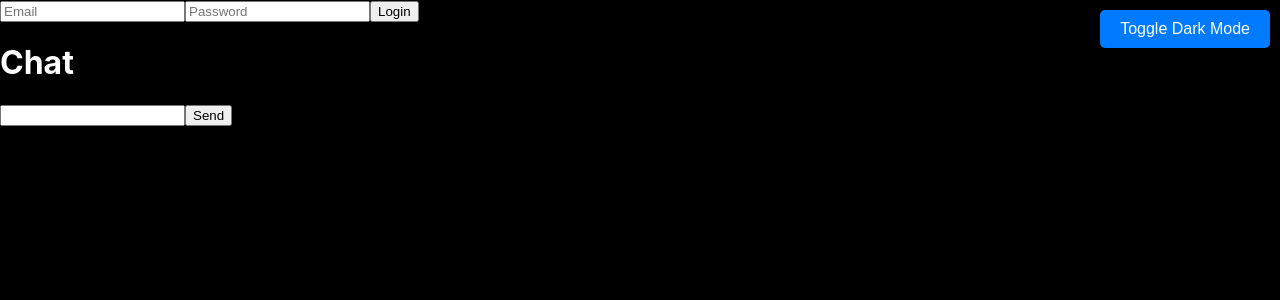
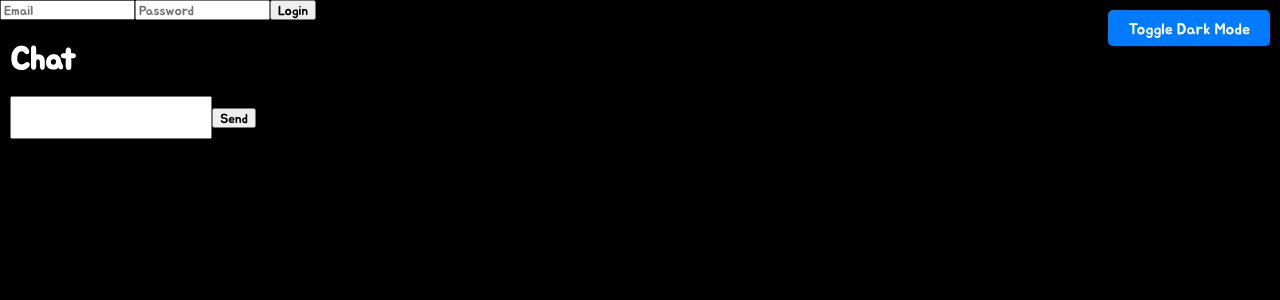
Before and after one commit to alsrl8/davinci_front, a React (Create React App) app: page / in a window 1280 px wide. Shown: the top 300 px of the page. Built offline with nearby package versions, Linux system fonts and the light colour scheme.

Commit message:
Font 적용

```diff
--- /dev/null
+++ b/src/components/Chat/Chat.css
@@ -0,0 +1,8 @@
+.chat-container {
+    margin-left: 10px;
+}
+
+.chat-input {
+    padding: 0.5em;
+    font-size: 1.2em;
+}
--- a/src/components/Chat/Chat.tsx
+++ b/src/components/Chat/Chat.tsx
@@ -1,4 +1,5 @@
 import React, {useState} from 'react';
+import './Chat.css';
 
 
 interface ChatProps {
@@ -20,7 +21,7 @@ const Chat = (props: ChatProps) => {
     };
 
     return (
-        <div>
+        <div className="chat-container">
             <h1>Chat</h1>
             <div>
                 {props.messages.map((msg, index) => (
@@ -28,6 +29,7 @@ const Chat = (props: ChatProps) => {
                 ))}
             </div>
             <input
+                className="chat-input"
                 type="text"
                 value={message}
                 onChange={(e) => setMessage(e.target.value)}
--- a/src/index.css
+++ b/src/index.css
@@ -5,6 +5,10 @@ body {
     sans-serif;
     -webkit-font-smoothing: antialiased;
     -moz-osx-font-smoothing: grayscale;
+}
+
+body, button, input, textarea, select {
+    font-family: "bm_jua", sans-serif;
 }
 
 code {
@@ -25,3 +29,10 @@ body.dark-mode {
 * {
     transition: background-color 0.3s ease-in-out;
 }
+
+@font-face {
+    font-family: 'bm_jua';
+    src: url('./fonts/bm_jua.ttf') format('truetype');
+    font-weight: normal;
+    font-style: normal;
+}
```
Also changed, not shown: src/fonts/bm_jua.ttf (added).
